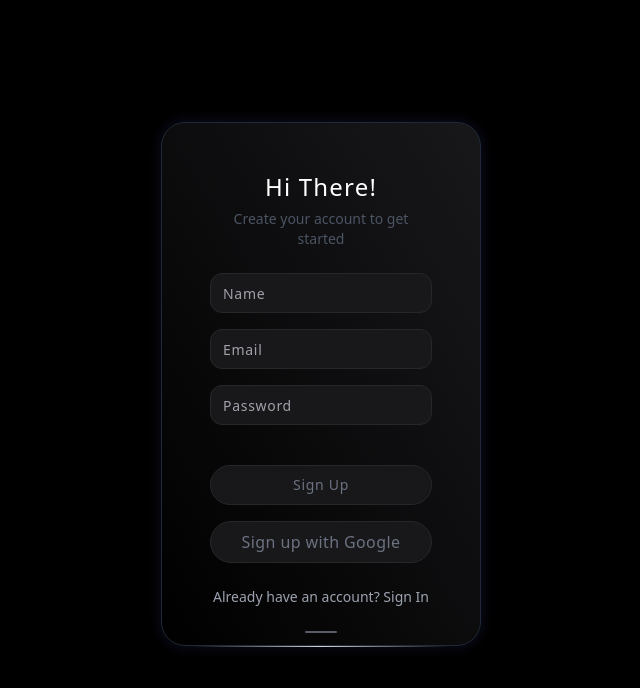
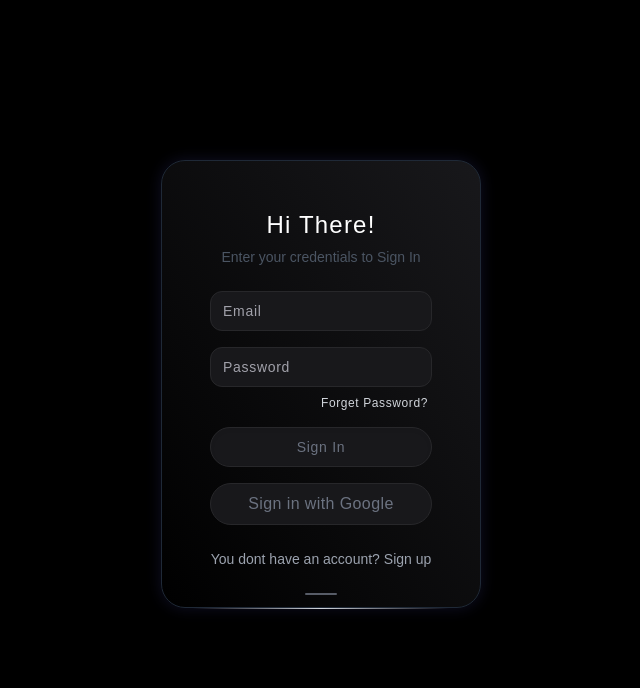
Before and after one commit to abhilashtengli/FeedWise, a Next.js app: page /signin in a window 1280 px wide. Shown: the top 688 px of the page, without its empty margins (319-959 px from the left). Built offline with nearby package versions, Linux system fonts and the light colour scheme.

Commit message:
update signup and signin page.

```diff
--- a/app/(ui)/signin/page.tsx
+++ b/app/(ui)/signin/page.tsx
@@ -12,14 +12,13 @@ import { Input } from "@/components/ui/input";
 import { Button } from "@/components/ui/button";
 
 import Link from "next/link";
-import axios from "axios";
 import { signIn } from "next-auth/react";
 import { useRouter } from "next/navigation";
 import { Loader2 } from "lucide-react";
 import { useState } from "react";
+import axios from "axios";
 
-const Signup = () => {
-  const [name, setName] = useState("");
+const Signin = () => {
   const [email, setEmail] = useState("");
   const [password, setPassword] = useState("");
   const [isLoading, setIsLoading] = useState(false);
@@ -44,14 +43,13 @@ const Signup = () => {
     setIsLoading(true);
 
     const userData = {
-      name,
       email,
       password
     };
 
     try {
-      await axios.post("/api/auth/signup", userData);
-      console.log("signup successful");
+      await axios.post("/api/auth/signin", userData);
+      console.log("signin successful");
 
       const res = await signIn("credentials", {
         redirect: false,
@@ -76,22 +74,13 @@ const Signup = () => {
               Hi There!
             </CardTitle>
             <CardDescription className="text-center text-gray-600">
-              Create your account to get started
+              Enter your credentials to Sign In
             </CardDescription>
           </CardHeader>
           <CardContent>
             <form className="space-y-4" onSubmit={handleSubmit}>
-              <div className="mb-6  space-y-4">
-                <div className="space-y-2">
-                  <Input
-                    id="name"
-                    placeholder="Name"
-                    value={name}
-                    onChange={(e) => setName(e.target.value)}
-                    required
-                    className="bg-zinc-900 font-medium tracking-wider rounded-xl focus:outline-none focus:ring-0 shadow-none"
-                  />
-                </div>
+              <div className="mb-6 relative ">
+                <div className="space-y-4">
                   <div className="space-y-2">
                     <Input
                       id="email"
@@ -100,7 +89,7 @@ const Signup = () => {
                       value={email}
                       onChange={(e) => setEmail(e.target.value)}
                       required
-                    className="bg-zinc-900 font-medium tracking-wider rounded-xl"
+                      className="bg-zinc-900 font-medium tracking-wider rounded-xl text-gray-500"
                     />
                     {emailError && (
                       <p className="text-sm text-red-600">{emailError}</p>
@@ -118,6 +107,10 @@ const Signup = () => {
                     />
                   </div>
                 </div>
+                <button className="text-xs absolute right-1 mt-2 tracking-wider font-thin text-gray-300">
+                  Forget Password?
+                </button>
+              </div>
               <Button
                 type="submit"
                 className="w-full hover:bg-black border hover:text-white shadow-inner rounded-full bg-zinc-900 font-medium tracking-wider text-gray-500"
@@ -126,11 +119,11 @@ const Signup = () => {
                 {isLoading ? (
                   <>
                     <Loader2 className="mr-2 h-4 w-4 animate-spin" />
-                    <span>Signing up...</span>{" "}
+                    <span>Signing in...</span>{" "}
                     {/* ✅ Wrap text to apply font styles */}
                   </>
                 ) : (
-                  "Sign Up"
+                  "Sign In"
                 )}
               </Button>
 
@@ -139,16 +132,16 @@ const Signup = () => {
                 className="flex items-center justify-center w-full rounded-full py-2 hover:text-white text-gray-500 texl-lg tracking-wide font-medium  border bg-zinc-900 hover:bg-black transition"
               >
                 {/* <FcGoogle className="w-5 h-5 mr-2" /> Sign Up with Google */}
-                Sign up with Google
+                Sign in with Google
               </button>
             </form>
           </CardContent>
           <CardFooter className="flex flex-col items-center space-y-4">
             <Link
-              href="/signin"
+              href="/signup"
               className="text-sm text-gray-400 hover:underline hover:text-gray-200"
             >
-              Already have an account? Sign In
+              You dont have an account? Sign up
             </Link>
           </CardFooter>
           <div className="w-full flex justify-center -mb-3">
@@ -163,4 +156,4 @@ const Signup = () => {
   );
 };
 
-export default Signup;
+export default Signin;
--- a/app/(ui)/signup/page.tsx
+++ b/app/(ui)/signup/page.tsx
@@ -1,9 +1,166 @@
 "use client";
 
-export default function SignUpPage() {
+import {
+  Card,
+  CardContent,
+  CardDescription,
+  CardFooter,
+  CardHeader,
+  CardTitle
+} from "@/components/ui/card";
+import { Input } from "@/components/ui/input";
+import { Button } from "@/components/ui/button";
+
+import Link from "next/link";
+import axios from "axios";
+import { signIn } from "next-auth/react";
+import { useRouter } from "next/navigation";
+import { Loader2 } from "lucide-react";
+import { useState } from "react";
+
+const Signup = () => {
+  const [name, setName] = useState("");
+  const [email, setEmail] = useState("");
+  const [password, setPassword] = useState("");
+  const [isLoading, setIsLoading] = useState(false);
+  const [emailError, setEmailError] = useState("");
+
+  const router = useRouter();
+
+  const validateEmail = (email: string) => {
+    const re = /^[^\s@]+@[^\s@]+\.[^\s@]+$/;
+    return re.test(email);
+  };
+
+  const handleSubmit = async (e: React.FormEvent<HTMLFormElement>) => {
+    e.preventDefault();
+
+    if (!validateEmail(email)) {
+      setEmailError("Please enter a valid email address");
+      return;
+    }
+
+    setEmailError("");
+    setIsLoading(true);
+
+    const userData = {
+      name,
+      email,
+      password
+    };
+
+    try {
+      await axios.post("/api/auth/signup", userData);
+      console.log("signup successful");
+
+      const res = await signIn("credentials", {
+        redirect: false,
+        email,
+        password
+      });
+      console.log("signin.....");
+    } catch (err) {
+      console.log(err);
+    } finally {
+      setIsLoading(false);
+    }
+  };
+
   return (
-    <div>
-      <h1>Sign Up</h1>
-    </div>
+    <>
+      <div className="flex justify-center items-center min-h-screen ">
+        <Card className="relative w-full max-w-xs border rounded-3xl py-8 shadow-glow mb-8 bg-black/50  border-gray-800 backdrop-blur-lg shadow-xl p-6 text-white bg-gradient-to-tr from-black to-zinc-900">
+          <div className=""></div>
+          <CardHeader>
+            <CardTitle className="text-2xl font-medium text-center tracking-wider">
+              Hi There!
+            </CardTitle>
+            <CardDescription className="text-center text-gray-600">
+              Create your account to get started
+            </CardDescription>
+          </CardHeader>
+          <CardContent>
+            <form className="space-y-4" onSubmit={handleSubmit}>
+              <div className="mb-6  space-y-4">
+                <div className="space-y-2">
+                  <Input
+                    id="name"
+                    placeholder="Name"
+                    value={name}
+                    onChange={(e) => setName(e.target.value)}
+                    required
+                    className="bg-zinc-900 font-medium tracking-wider rounded-xl focus:outline-none focus:ring-0 shadow-none"
+                  />
+                </div>
+                <div className="space-y-2">
+                  <Input
+                    id="email"
+                    type="email"
+                    placeholder="Email"
+                    value={email}
+                    onChange={(e) => setEmail(e.target.value)}
+                    required
+                    className="bg-zinc-900 font-medium tracking-wider rounded-xl"
+                  />
+                  {emailError && (
+                    <p className="text-sm text-red-600">{emailError}</p>
+                  )}
+                </div>
+                <div className="space-y-2">
+                  <Input
+                    id="password"
+                    type="password"
+                    placeholder="Password"
+                    value={password}
+                    onChange={(e) => setPassword(e.target.value)}
+                    required
+                    className="bg-zinc-900 font-medium tracking-wider rounded-xl"
+                  />
+                </div>
+              </div>
+              <Button
+                type="submit"
+                className="w-full hover:bg-black border hover:text-white shadow-inner rounded-full bg-zinc-900 font-medium tracking-wider text-gray-500"
+                disabled={isLoading}
+              >
+                {isLoading ? (
+                  <>
+                    <Loader2 className="mr-2 h-4 w-4 animate-spin" />
+                    <span>Signing up...</span>{" "}
+                    {/* ✅ Wrap text to apply font styles */}
+                  </>
+                ) : (
+                  "Sign Up"
+                )}
+              </Button>
+
+              <button
+                // onClick={handleGoogleSignup}
+                className="flex items-center justify-center w-full rounded-full py-2 hover:text-white text-gray-500 texl-lg tracking-wide font-medium  border bg-zinc-900 hover:bg-black transition"
+              >
+                {/* <FcGoogle className="w-5 h-5 mr-2" /> Sign Up with Google */}
+                Sign up with Google
+              </button>
+            </form>
+          </CardContent>
+          <CardFooter className="flex flex-col items-center space-y-4">
+            <Link
+              href="/signin"
+              className="text-sm text-gray-400 hover:underline hover:text-gray-200"
+            >
+              Already have an account? Sign In
+            </Link>
+          </CardFooter>
+          <div className="w-full flex justify-center -mb-3">
+            <div className="w-8 h-[2px] bg-gray-500 rounded-full opacity-80"></div>
+          </div>
+          <div className="flex justify-center items-center">
+            <div className="absolute  h-[1.5px] w-[16rem] -bottom-0.5  bg-gradient-to-r from-transparent via-gray-300 to-transparent"></div>
+          </div>
+        </Card>
+      </div>
+    </>
   );
-}
+};
+
+export default Signup;
--- a/app/globals.css
+++ b/app/globals.css
@@ -1,11 +1,6 @@
 @tailwind base;
 @tailwind components;
 @tailwind utilities;
-
-/* :root {
-  --background: #ffffff;
-  --foreground: #171717;
-} */
 
 :root {
   --card: 240 10% 3.9%;
@@ -117,4 +112,98 @@ body {
     --chart-4: 280 65% 60%;
     --chart-5: 340 75% 55%;
   }
+    body {
+      font-family: Arial, Helvetica, sans-serif;
+    }
+
+    @layer utilities {
+      .text-balance {
+        text-wrap: balance;
+      }
+
+      input:-webkit-autofill,
+      input:-webkit-autofill:hover,
+      input:-webkit-autofill:focus,
+      input:-webkit-autofill:active {
+        -webkit-background-clip: text;
+        -webkit-text-fill-color: white !important;
+        transition: background-color 5000s ease-in-out 0s;
+        box-shadow: inset 0 0 20px 20px rgb(24 24 27) !important;
+      }
+    }
+
+    @layer base {
+      :root {
+        --background: 0 0% 100%;
+        --foreground: 0 0% 3.9%;
+        --card: 0 0% 100%;
+        --card-foreground: 0 0% 3.9%;
+        --popover: 0 0% 100%;
+        --popover-foreground: 0 0% 3.9%;
+        --primary: 0 0% 9%;
+        --primary-foreground: 0 0% 98%;
+        --secondary: 0 0% 96.1%;
+        --secondary-foreground: 0 0% 9%;
+        --muted: 0 0% 96.1%;
+        --muted-foreground: 0 0% 45.1%;
+        --accent: 0 0% 96.1%;
+        --accent-foreground: 0 0% 9%;
+        --destructive: 0 84.2% 60.2%;
+        --destructive-foreground: 0 0% 98%;
+        --border: 0 0% 89.8%;
+        --input: 0 0% 89.8%;
+        --ring: 0 0% 3.9%;
+        --chart-1: 12 76% 61%;
+        --chart-2: 173 58% 39%;
+        --chart-3: 197 37% 24%;
+        --chart-4: 43 74% 66%;
+        --chart-5: 27 87% 67%;
+        --radius: 0.5rem;
+        --sidebar-background: 0 0% 98%;
+        --sidebar-foreground: 240 5.3% 26.1%;
+        --sidebar-primary: 240 5.9% 10%;
+        --sidebar-primary-foreground: 0 0% 98%;
+        --sidebar-accent: 240 4.8% 95.9%;
+        --sidebar-accent-foreground: 240 5.9% 10%;
+        --sidebar-border: 220 13% 91%;
+        --sidebar-ring: 217.2 91.2% 59.8%;
+      }
+
+      .dark {
+        --background: 0 0% 3.9%;
+        --foreground: 0 0% 98%;
+        --card: 0 0% 3.9%;
+        --card-foreground: 0 0% 98%;
+        --popover: 0 0% 3.9%;
+        --popover-foreground: 0 0% 98%;
+        --primary: 0 0% 98%;
+        --primary-foreground: 0 0% 9%;
+        --secondary: 0 0% 14.9%;
+        --secondary-foreground: 0 0% 98%;
+        --muted: 0 0% 14.9%;
+        --muted-foreground: 0 0% 63.9%;
+        --accent: 0 0% 14.9%;
+        --accent-foreground: 0 0% 98%;
+        --destructive: 0 62.8% 30.6%;
+        --destructive-foreground: 0 0% 98%;
+        --border: 0 0% 14.9%;
+        --input: 0 0% 14.9%;
+        --ring: 0 0% 83.1%;
+        --chart-1: 220 70% 50%;
+        --chart-2: 160 60% 45%;
+        --chart-3: 30 80% 55%;
+        --chart-4: 280 65% 60%;
+        --chart-5: 340 75% 55%;
+        --sidebar-background: 240 5.9% 10%;
+        --sidebar-foreground: 240 4.8% 95.9%;
+        --sidebar-primary: 224.3 76.3% 48%;
+        --sidebar-primary-foreground: 0 0% 100%;
+        --sidebar-accent: 240 3.7% 15.9%;
+        --sidebar-accent-foreground: 240 4.8% 95.9%;
+        --sidebar-border: 240 3.7% 15.9%;
+        --sidebar-ring: 217.2 91.2% 59.8%;
+      }
+    }
+
+
 }
--- a/components/ui/input.tsx
+++ b/components/ui/input.tsx
@@ -1,6 +1,5 @@
-import * as React from "react"
-
-import { cn } from "@/lib/utils"
+import * as React from "react";
+import { cn } from "@/lib/utils";
 
 const Input = React.forwardRef<HTMLInputElement, React.ComponentProps<"input">>(
   ({ className, type, ...props }, ref) => {
@@ -8,15 +7,16 @@ const Input = React.forwardRef<HTMLInputElement, React.ComponentProps<"input">>(
       <input
         type={type}
         className={cn(
-          "flex h-10 w-full rounded-md border border-input bg-background px-3 py-2 text-base ring-offset-background file:border-0 file:bg-transparent file:text-sm file:font-medium file:text-foreground placeholder:text-muted-foreground focus-visible:outline-none focus-visible:ring-0 focus-visible:ring-ring focus-visible:ring-offset-0 disabled:cursor-not-allowed disabled:opacity-50 md:text-sm",
+          "flex h-10 w-full rounded-md border border-input bg-background px-3 py-2 text-base ring-offset-background file:border-0 file:bg-transparent file:text-sm file:font-medium file:text-foreground placeholder:text-muted-foreground focus-visible:outline-none focus-visible:ring-0 focus-visible:ring-ring focus-visible:ring-offset-0 disabled:cursor-not-allowed disabled:opacity-50 md:text-sm bg-zinc-900",
           className
         )}
         ref={ref}
         {...props}
       />
-    )
+    );
   }
-)
-Input.displayName = "Input"
+);
 
-export { Input }
+Input.displayName = "Input";
+
+export { Input };
--- a/package.json
+++ b/package.json
@@ -13,6 +13,7 @@
     "@radix-ui/react-select": "^2.1.6",
     "@radix-ui/react-slot": "^1.1.2",
     "@radix-ui/react-tabs": "^1.1.3",
+    "axios": "^1.8.3",
     "bad-words": "^4.0.0",
     "bcryptjs": "^2.4.3",
     "class-variance-authority": "^0.7.1",
```
Also changed, not shown: 1 other file (tests, documents, lock files or other folders). Lines whose indentation alone changed are shown as unchanged.
